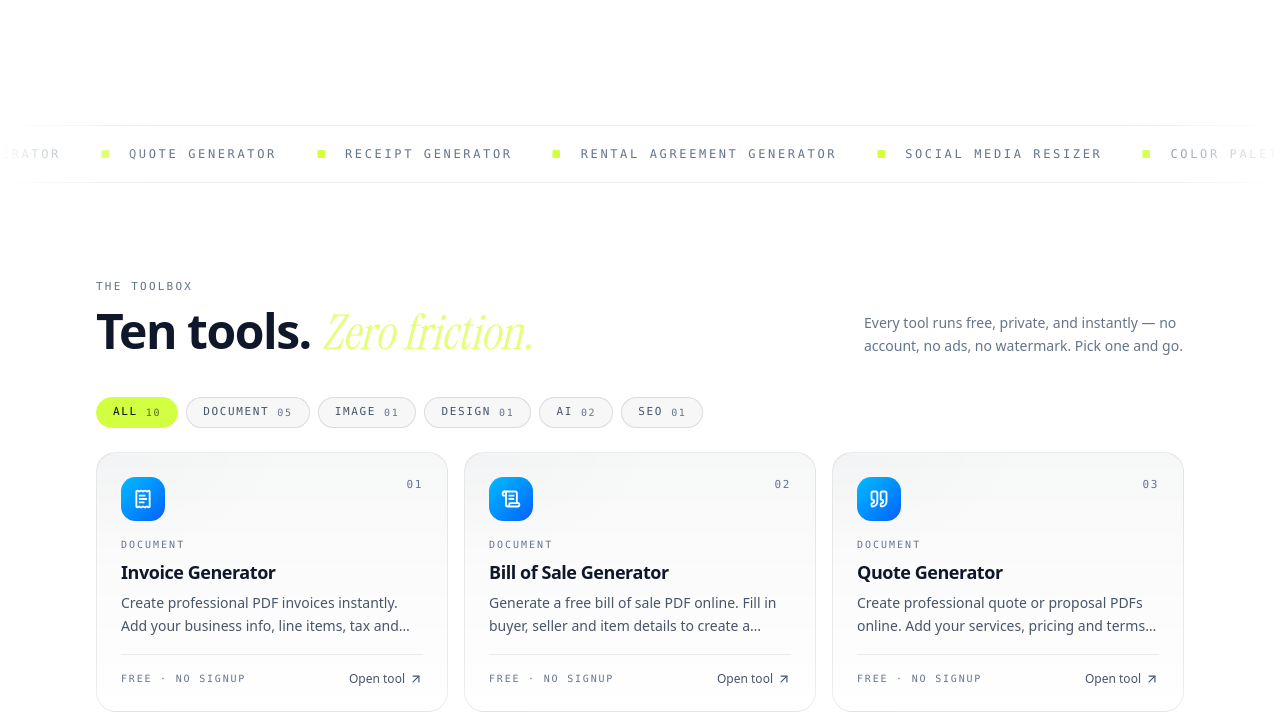
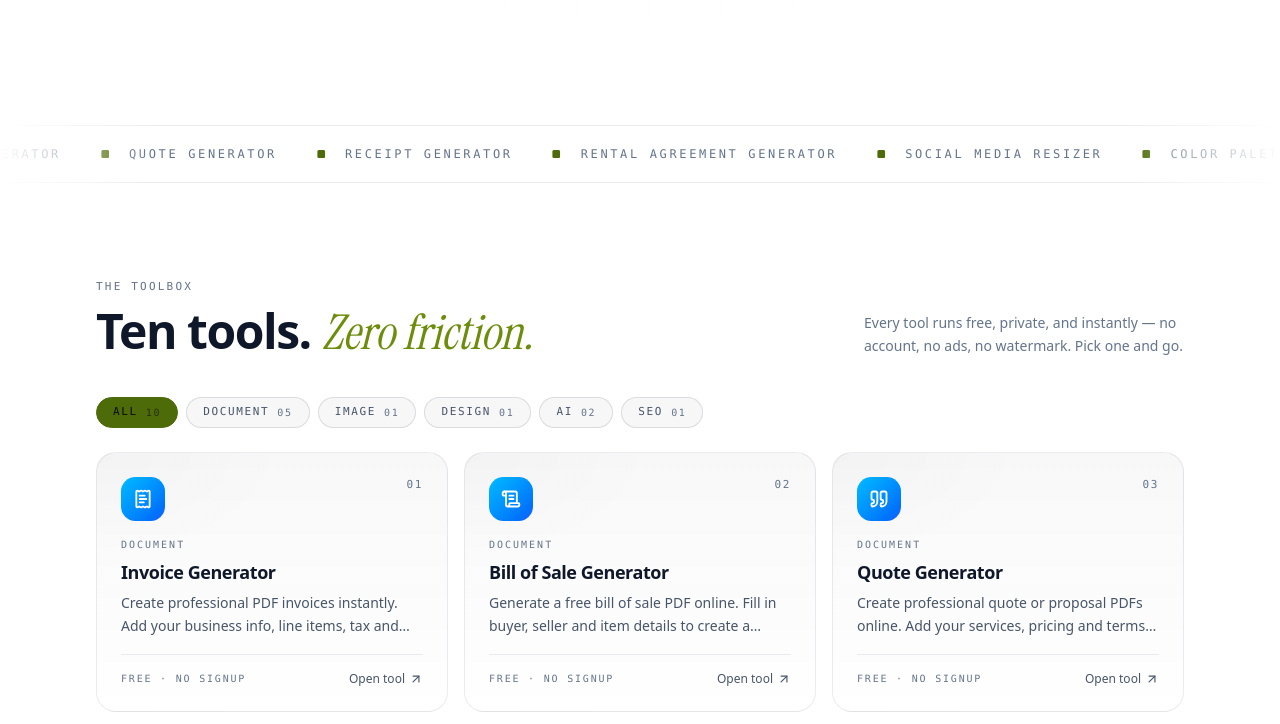
Before and after one commit to ysr-hameed/slyxup-tools, an Astro site: page / in a window 1280 px wide. Shown: the part 746-1470 px from the top of the page. Built offline with nearby package versions, Linux system fonts and the light colour scheme; Astro itself is replaced by a stand-in of ours.

Commit message:
fix: light mode contrast + theme-aware components
- Fix volt-400 yellow contrast on light backgrounds (too light on white)
- Light mode now uses deep olive green (#4d6b08) for volt accent
- Fix ToolExplorer filter buttons and tool cards for light mode
- Fix SocialMediaResizer hardcoded slate colors
- Fix ToolLayout hardcoded mist colors on headings/FAQs/related
- Add og:image.svg, twitter:image, og:site_name
- Add BreadcrumbList + Organization JSON-LD schema
- Expand FAQs to 4-6 per page
- Add editorial content sections (500-800 words per tool)
- Optimize title suffix, sitemap priority/changefreq
- Preconnect to API domain

```diff
--- a/src/styles/global.css
+++ b/src/styles/global.css
@@ -84,6 +84,12 @@ html[data-theme="dark"] {
   --chrome-text-dim: #64748b;
   --chrome-grid: rgba(15,23,42,0.04);
   --chrome-card-grain: rgba(15,23,42,0.02);
+  /* light-mode accent: deep volt green with strong contrast on white */
+  --color-volt-300: #6b8d0a;
+  --color-volt-400: #4d6b08;
+  --color-volt-500: #3d5806;
+  --color-volt-600: #2f4404;
+  --color-volt-700: #1f2f02;
   /* flip design tokens for light chrome */
   --color-mist-100: #0f172a;
   --color-mist-200: #1e293b;
```
Also changed, not shown: 1 other file.
